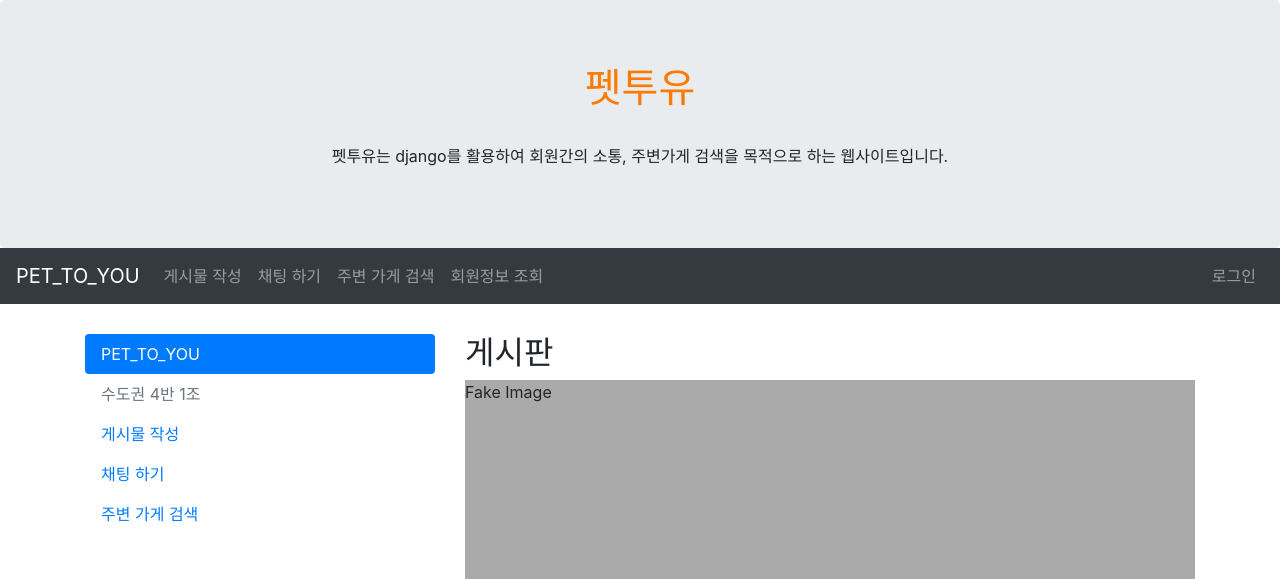
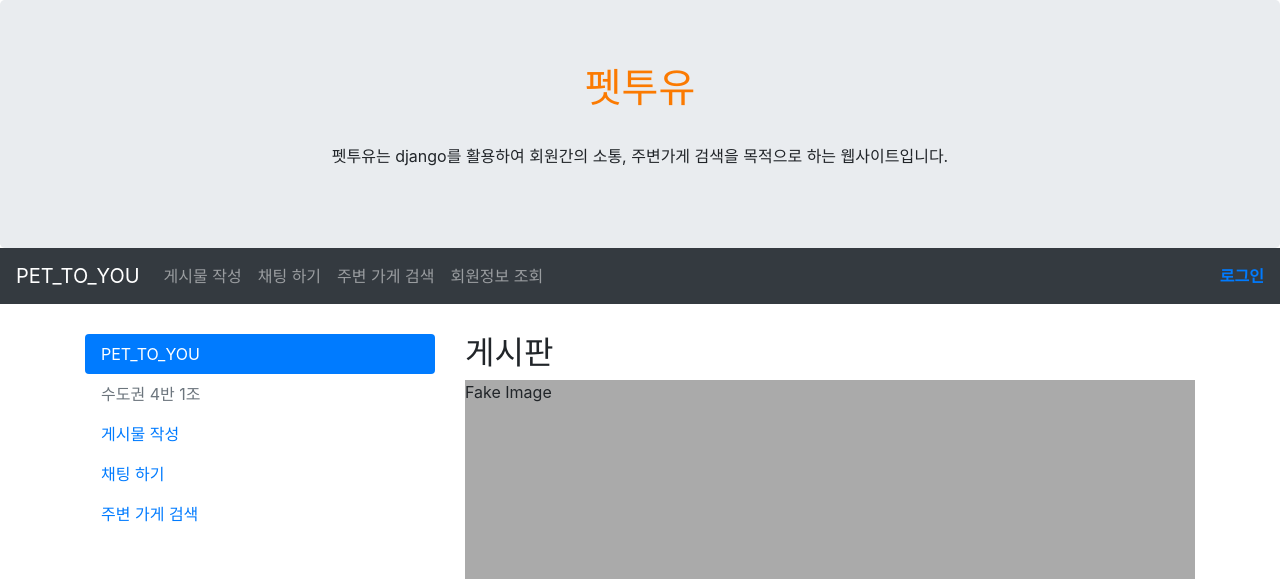
Before and after one commit to KimMinGyu-ay/mini_project1, a Django app: page /main/ in a window 1280 px wide. Shown: the top 579 px of the page. Run offline with Django 3.2, Linux system fonts and the light colour scheme.

Commit message:
login상태

```diff
--- a/board/templates/board/main.html
+++ b/board/templates/board/main.html
@@ -51,9 +51,16 @@
 
   <div id="collapsibleNavbar">
     <ul class="navbar-nav">
-        <li class="nav-item">
-            <a class="nav-link" href="../member/login">로그인</a>
-        </li>
+      <li class="nav-item">
+      </a>
+      <p style="color: white; margin: 0; padding: 0; padding-top: 6px;">{{user.username}}</p>
+      </div>
+      {% if user.is_authenticated %}
+      <a href="{% url 'member:user_logout' %}" class="n avbar-brand d-flex align-items-center"><strong>로그아웃</strong></a>
+      {% else %}
+      <a href="{% url 'member:user_login' %}" class="n avbar-brand d-flex align-items-center"><strong>로그인</strong></a>
+      {% endif %}
+  </li>
     </ul>
   </div>
 </nav>
```
